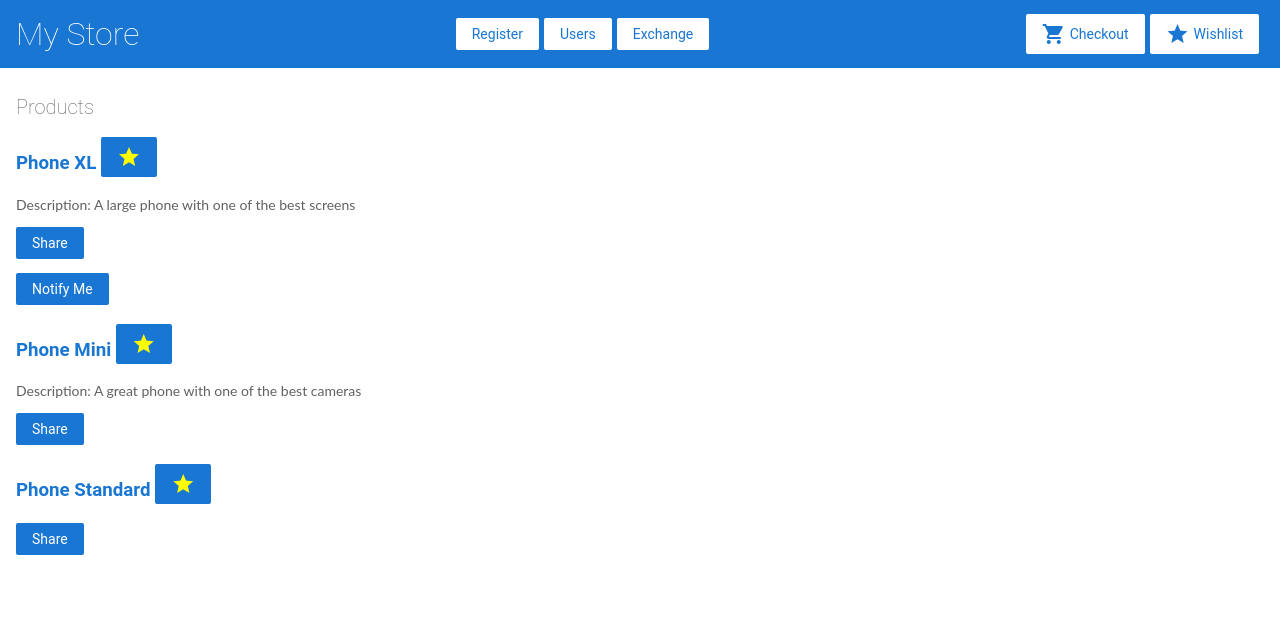
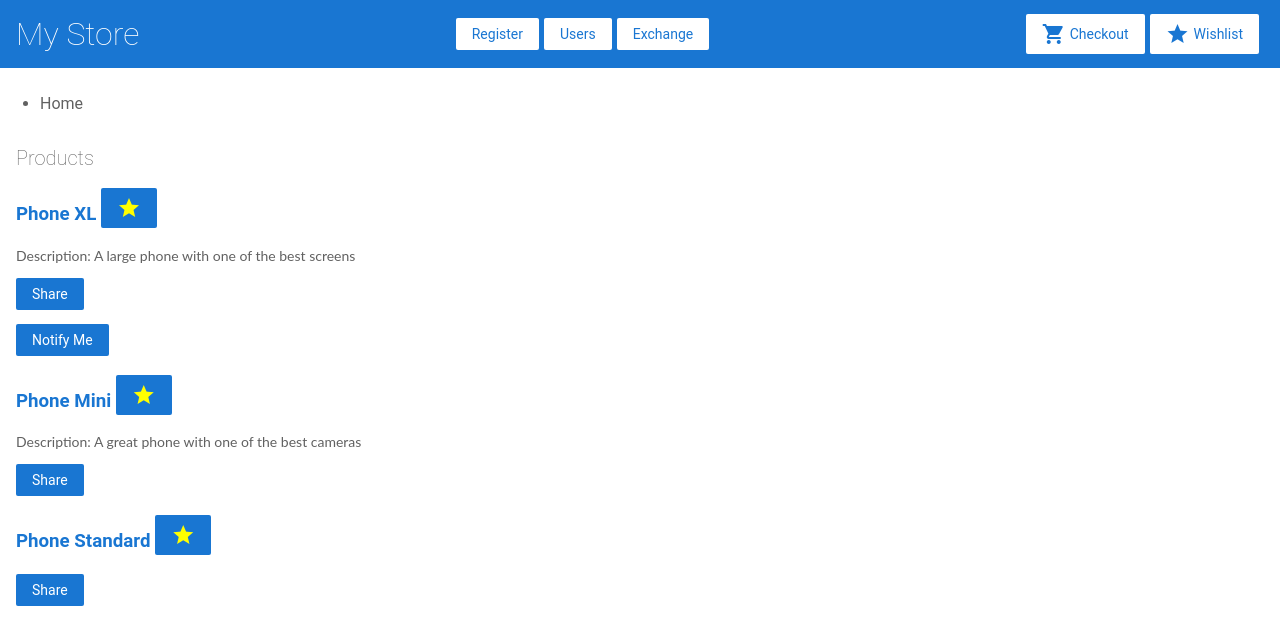
Before and after one commit to TornikeJ/angular-tutorial-first, an Angular app: page / in a window 1280 px wide. Shown: the top 644 px of the page. Built offline with nearby package versions, Linux system fonts and the light colour scheme.

Commit message:
feat(23-routing-part-2): Finish task

```diff
--- a/src/app/app.component.html
+++ b/src/app/app.component.html
@@ -1,4 +1,18 @@
 <app-top-bar></app-top-bar>
+
+<div class="container">
+    <ul>
+        <li *ngFor="let item of breadcrumbList; let i=index">
+            <a [routerLink]="item.path" *ngIf="i !== breadcrumbList.length - 1">
+                {{item.data.name}}
+            </a>
+            <span *ngIf="i === breadcrumbList.length - 1">
+                {{item.data.name}}
+            </span>
+        </li>
+    </ul>
+</div>
+
 <div class="container">
     <router-outlet></router-outlet>
 </div>
--- a/src/app/app.component.ts
+++ b/src/app/app.component.ts
@@ -1,10 +1,45 @@
-import { Component } from '@angular/core';
+import {
+  Component,
+  OnInit
+} from '@angular/core';
+import { Router, ActivatedRoute, NavigationEnd } from '@angular/router';
+import { filter } from 'rxjs/operators';
 
 @Component({
   selector: 'app-root',
   templateUrl: './app.component.html',
   styleUrls: ['./app.component.scss']
 })
-export class AppComponent {
-  title = 'my-app';
+export class AppComponent implements OnInit {
+  breadcrumbList = [];
+
+  constructor(
+    private routerService: Router,
+    private activatedRoute: ActivatedRoute
+  ) { }
+  ngOnInit() {
+    this.listenRouting();
+  }
+
+  listenRouting() {
+    this.routerService.events.pipe(
+      filter((event) => event instanceof NavigationEnd)
+    )
+      .subscribe(() => {
+        this.breadcrumbList = [];
+
+        const paths = this.routerService.url.split('/').slice(1);
+
+        for (const path of paths) {
+          const router = this.routerService.config.find((itme) => {
+            return itme.path.includes(path);
+          });
+          if (router) {
+            this.breadcrumbList.push(router);
+          } else {
+            this.breadcrumbList.push(this.activatedRoute.firstChild.snapshot);
+          }
+        }
+      });
+  }
 }
```
Also changed, not shown: src/app/app.module.ts (+10 -10 lines).
